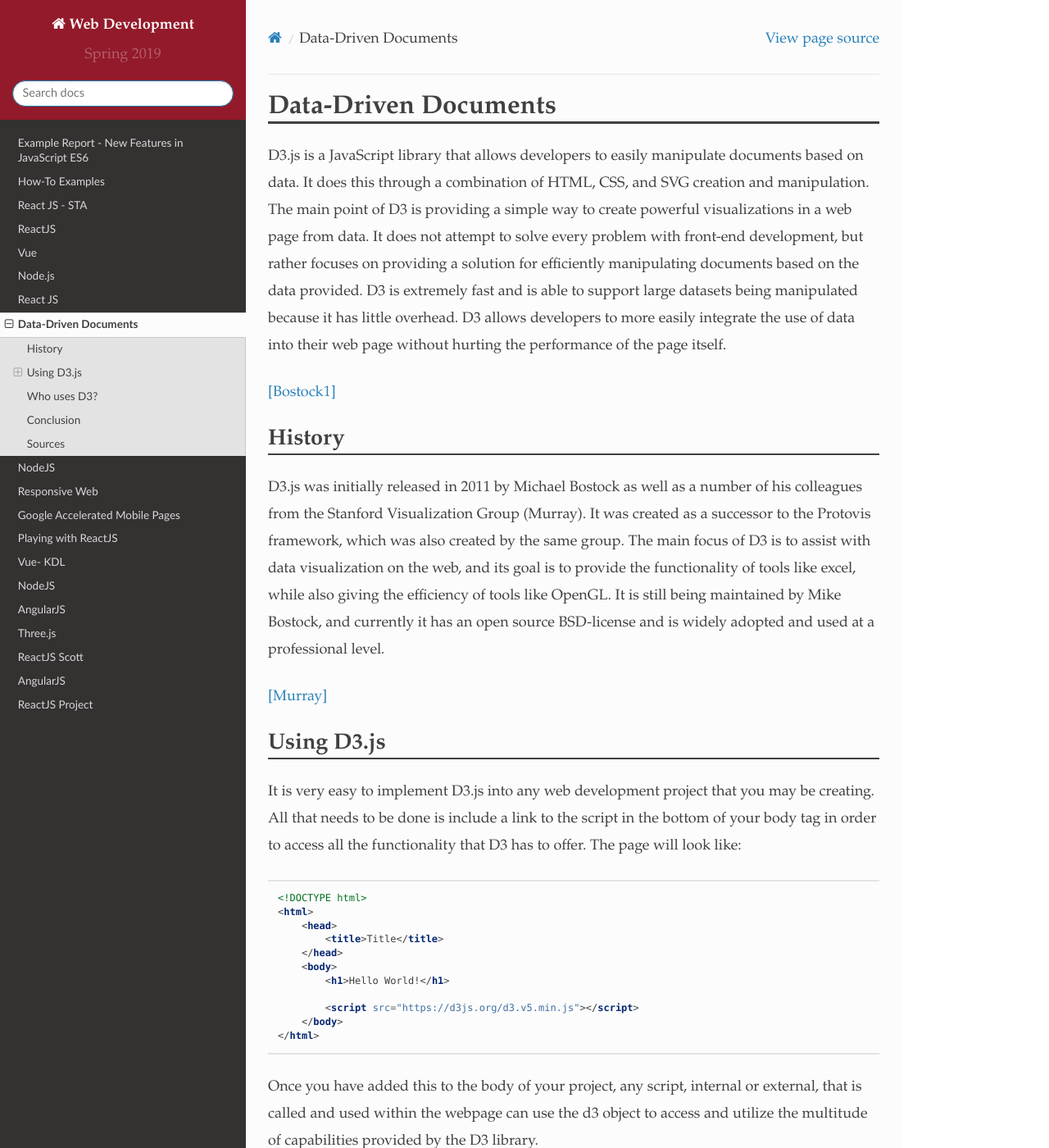
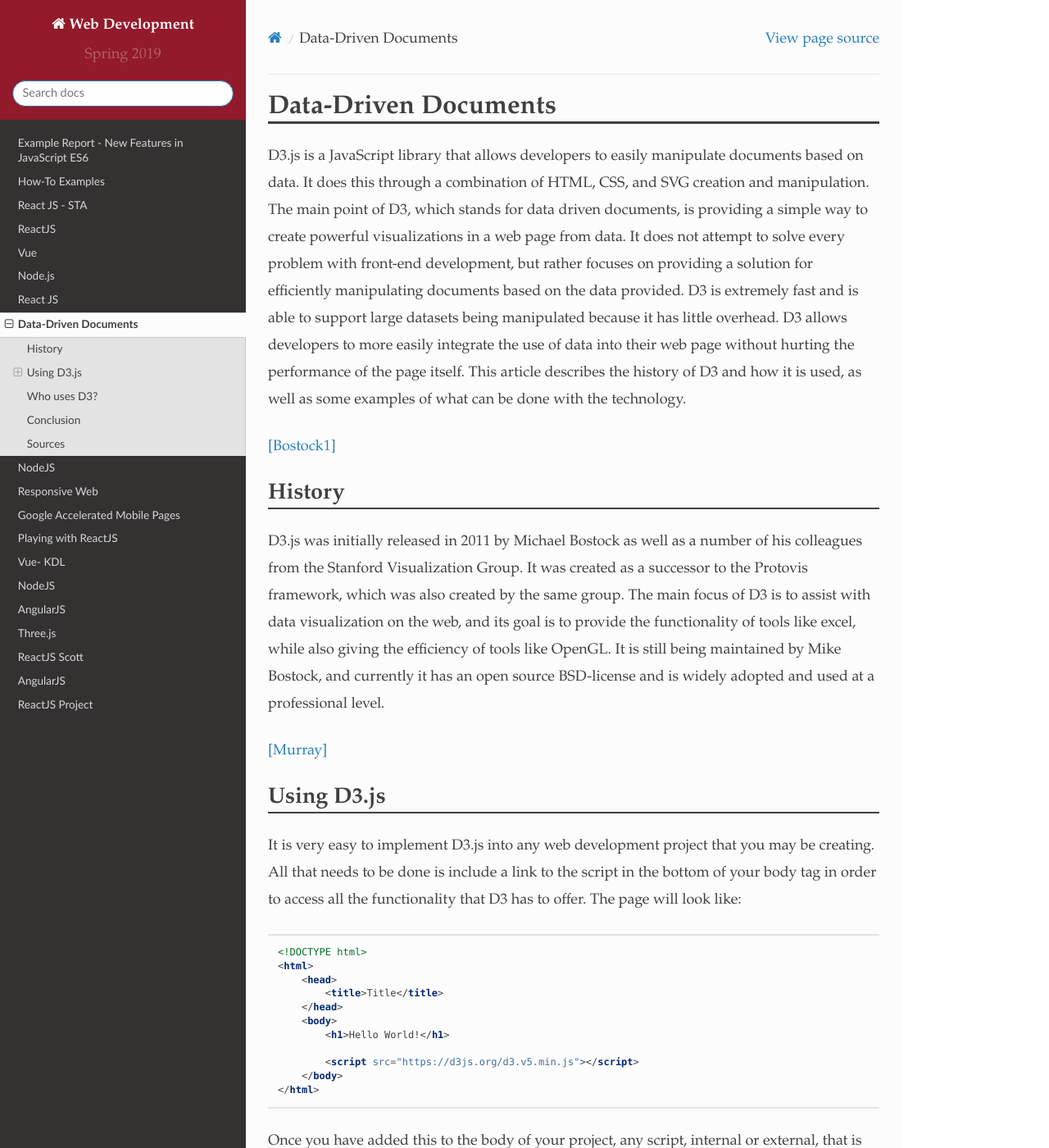
Before and after one commit to pvcraven/2019_spring_web_dev, a Sphinx documentation site: the page built from source/final/dietrich/index.rst, in a window 1280 px wide and 1400 px high. Shown: the whole window at 82% size. Built offline with Sphinx 7.4.7 and the Read the Docs theme 2.0.0, drawn with Linux system fonts in a browser that asks for light colours; some of the changed text lies outside the part shown.

Commit message:
Updates from peer reviews

```diff
--- a/source/final/dietrich/index.rst
+++ b/source/final/dietrich/index.rst
@@ -3,14 +3,16 @@
 
 D3.js is a JavaScript library that allows developers to easily manipulate
 documents based on data. It does this through a combination of HTML, CSS, and
-SVG creation and manipulation. The main point of D3 is providing a simple way to
-create powerful visualizations in a web page from data. It does not attempt to
-solve every problem with front-end development, but rather focuses on providing
-a solution for efficiently manipulating documents based on the data provided. D3
-is extremely fast and is able to support large datasets being manipulated
-because it has little overhead. D3 allows developers to more easily integrate
-the use of data into their web page without hurting the performance of the page
-itself.
+SVG creation and manipulation. The main point of D3, which stands for data
+driven documents, is providing a simple way to create powerful visualizations in
+a web page from data. It does not attempt to solve every problem with front-end
+development, but rather focuses on providing a solution for efficiently
+manipulating documents based on the data provided. D3 is extremely fast and is
+able to support large datasets being manipulated because it has little overhead.
+D3 allows developers to more easily integrate the use of data into their web
+page without hurting the performance of the page itself. This article describes
+the history of D3 and how it is used, as well as some examples of what can be
+done with the technology.
 
 [Bostock1]_
 
@@ -18,7 +20,7 @@
 -------
 
 D3.js was initially released in 2011 by Michael Bostock as well as a number of
-his colleagues from the Stanford Visualization Group (Murray). It was created as
+his colleagues from the Stanford Visualization Group. It was created as
 a successor to the Protovis framework, which was also created by the same group.
 The main focus of D3 is to assist with data visualization on the web, and its
 goal is to provide the functionality of tools like excel, while also giving the
@@ -173,13 +175,13 @@
     var width = innerWidth, height = 500;
 
     var svg = d3.select("#interactive-svg").append("svg")
-        .attr("width", width)
+        .attr("width", width)           // Setting attributes of the SVG
         .attr("height", height);
 
     svg.append("rect")
         .attr("width", width)
         .attr("height", height)
-        .on("ontouchstart" in document ? "touchmove" : "mousemove", particle);
+        .on("ontouchstart" in document ? "touchmove" : "mousemove", particle); // On cursor move with tertiary if/else statement
 
 Once the ``<rect>`` has been created, then the ``particle()`` function must be
 created. The function will use the method ``d3.mouse(this)`` to determine the
```
Also changed, not shown: other parts of source/final/dietrich/index.rst (+3 -3 lines).
